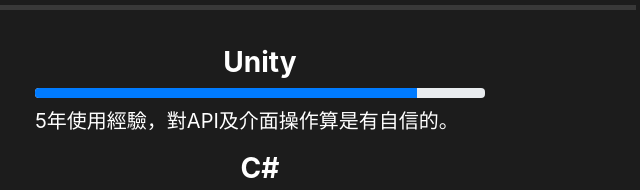
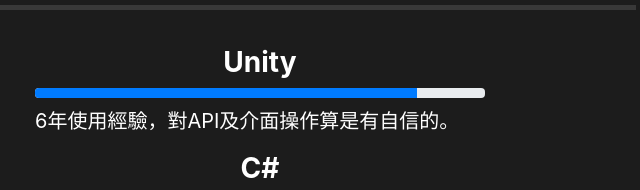
Before and after one commit to karta1172128/University-Portfolio, a plain HTML site: page index.html in a window 1280 px wide. Shown: the part 1069-1259 px from the top of the page, 629-1269 px from the left. Drawn offline with nearby package versions, Linux system fonts and the light colour scheme.

Commit message:
2023/11/29 使用經驗時間更動

```diff
--- a/index.html
+++ b/index.html
@@ -78,7 +78,7 @@
                                     style="width: 85%; transition: none 0s ease 0s;" aria-valuenow="85"
                                     aria-valuemin="0" aria-valuemax="100"></div>
                             </div>
-                            <p class="pt-2"> 5年使用經驗，對API及介面操作算是有自信的。</p>
+                            <p class="pt-2"> 6年使用經驗，對API及介面操作算是有自信的。</p>
                             <h3>C#</h3>
                             <div class="progress" style="height:10px">
                                 <div class="progress-bar ability-bar active" role="progressbar"
```
